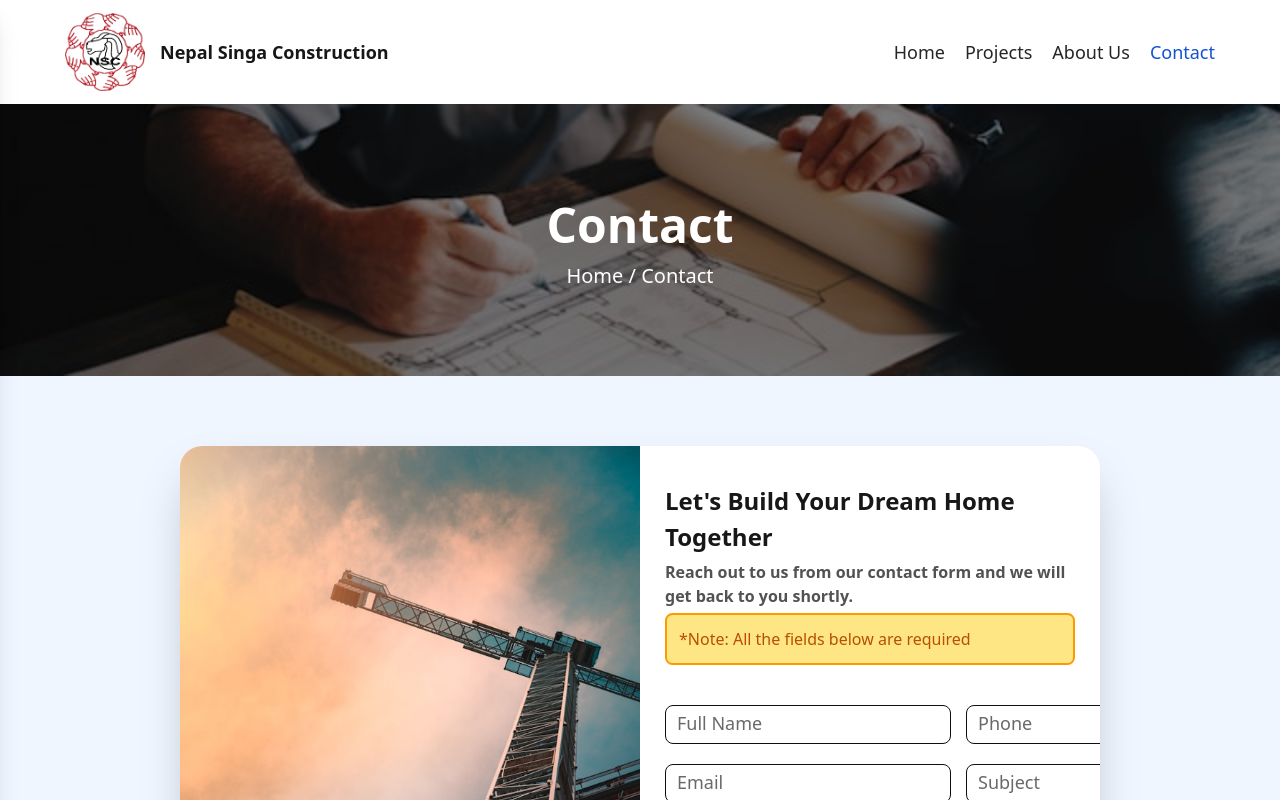
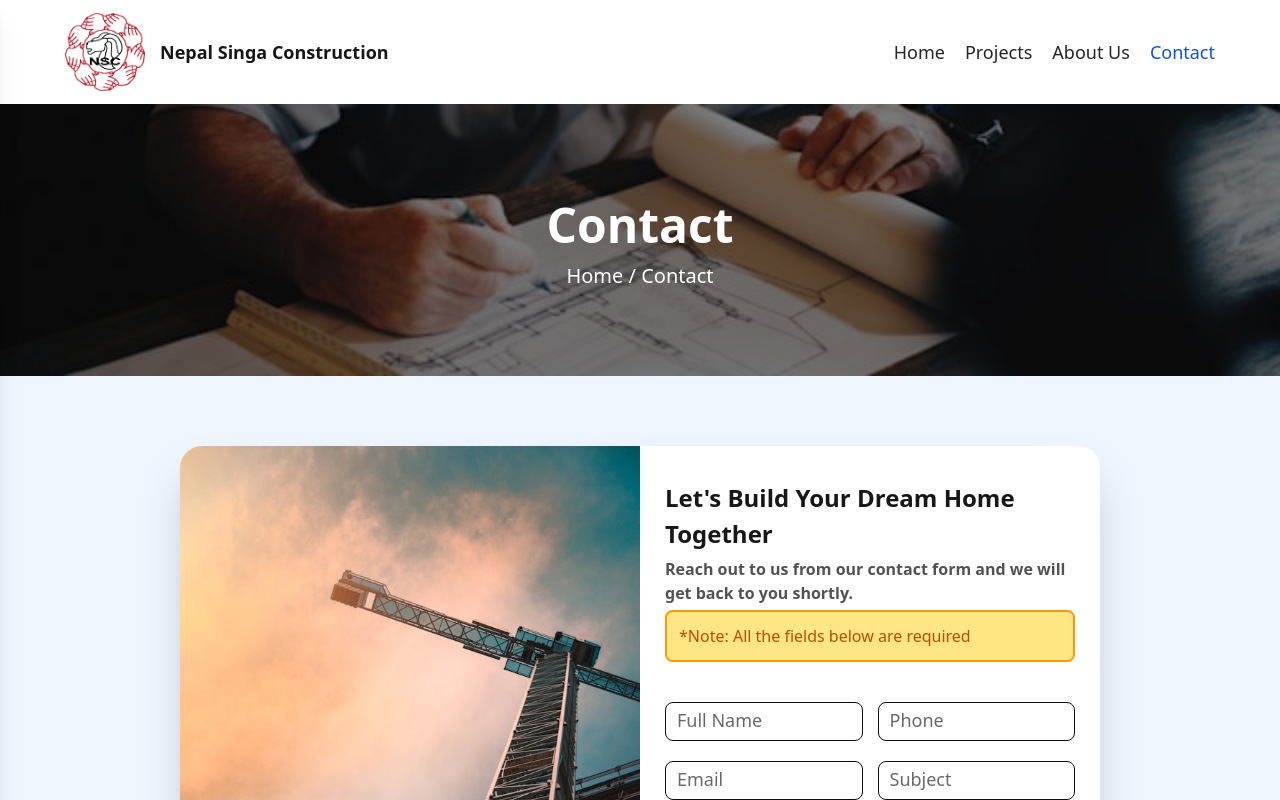
Before and after one commit to SanjeevMhn/nepal-singa-contruction, a Next.js app: page /contact in a window 1280 px wide. Shown: the top 800 px of the page. Built offline with nearby package versions, Linux system fonts and the light colour scheme.

Commit message:
[FIXED]: - fixed project title and meta description - fixed testimonials time - fixed form.css to use grid instead of flex

```diff
--- a/app/(components)/Hero.tsx
+++ b/app/(components)/Hero.tsx
@@ -1,3 +1,5 @@
+import Link from "next/link";
+
 const Hero = () => {
   return (
     <div className="hero-container flex items-center h-[calc(100vh-9rem)] md:h-[calc(100vh-10)]">
@@ -17,18 +19,18 @@ const Hero = () => {
           we undertake.
         </p>
         <div className="btn-group flex items-center gap-[2rem]">
-          <button
-            type="button"
+          <Link
+            href={"/projects"}
             className="btn p-[0.5rem_1rem] md:p-[1.2rem_2.5rem] bg-[var(--clr-primary)] text-white rounded-xl text-[1.5rem] md:text-[1.8rem] font-medium cursor-pointer"
           >
             View Our Work
-          </button>
-          <button
-            type="button"
+          </Link>
+          <Link
+            href={"/contact"}
             className="btn p-[0.5rem_1rem] md:p-[1.2rem_2.5rem] text-[var(--clr-primary)] rounded-xl bg-white text-[1.5rem] md:text-[1.8rem] font-medium cursor-pointer"
           >
             Request Consultation
-          </button>
+          </Link>
         </div>
       </div>
     </div>
--- a/app/(components)/Testimonials.tsx
+++ b/app/(components)/Testimonials.tsx
@@ -39,7 +39,7 @@ const Testimonials = () => {
           currentSlide < testimonials.length - 1 ? currentSlide + 1 : 0
         );
       }
-    }, 4000);
+    }, 3000);
 
     return () => {
       clearInterval(interval);
--- a/app/about/page.tsx
+++ b/app/about/page.tsx
@@ -82,7 +82,7 @@ const AboutPage = () => {
             for various clients, which include HMG, INGO and Private sector.{" "}
           </p>
 
-          <p className="text-[1.7rem] font-semibold text-neutral-700 pb-[1.2rem]">
+          <div className="text-[1.7rem] font-semibold text-neutral-700 pb-[1.2rem]">
             The company is confidently inclined towards the usage of computer
             applications in the modern day construction business. Nevertheless,
             it also implements the use of computer application for proper
@@ -96,7 +96,7 @@ const AboutPage = () => {
               <li>Structural Analysis</li>
               <li>Microsoft Office</li>
             </ul>
-          </p>
+          </div>
 
           <p className="text-[1.7rem] font-semibold text-neutral-700  pb-[1.2rem]">
             We are applying latest technology Lean Construction Management for
--- a/app/layout.tsx
+++ b/app/layout.tsx
@@ -17,8 +17,8 @@ const geistMono = Geist_Mono({
 });
 
 export const metadata: Metadata = {
-  title: "Create Next App",
-  description: "Generated by create next app",
+  title: "Nepal Singa Construction",
+  description: "Experienced construction professionals delivering high-quality builds, renovations, and commercial projects with precision and care.",
 };
 
 export default function RootLayout({
--- a/app/styles/form.css
+++ b/app/styles/form.css
@@ -3,11 +3,10 @@
   flex-direction: column;
   gap: 1.5rem;
   .form-row {
-    display: flex;
-    flex-direction: column;
+    display: grid;
     gap: 1.5rem;
-
     .form-control {
+      width: 100%;
       padding: 0.5rem 1.2rem;
       font-size: 1.8rem;
       border: 1px solid #0f0f0f;
@@ -19,9 +18,6 @@
     }
     .form-group {
       width: 100%;
-      display: flex;
-      flex-direction: column;
-      gap: 0.8rem;
       position: relative;
       .form-label {
         position: absolute;
@@ -50,24 +46,8 @@
   .form {
     gap: 2rem;
     .form-row {
-      flex-direction: row;
       &.two-cols {
-        gap: 1.5rem;
-        .form-group {
-          flex: 0 0 calc(100% / 2);
-        }
-        .form-group {
-          &:nth-child(2) {
-            .form-control {
-              width: calc(100% - 1.5rem);
-            }
-          }
-          &:nth-child(2n) {
-            .form-control {
-              width: calc(100% - 1.5rem);
-            }
-          }
-        }
+        grid-template-columns: 1fr 1fr;
       }
     }
   }
```
